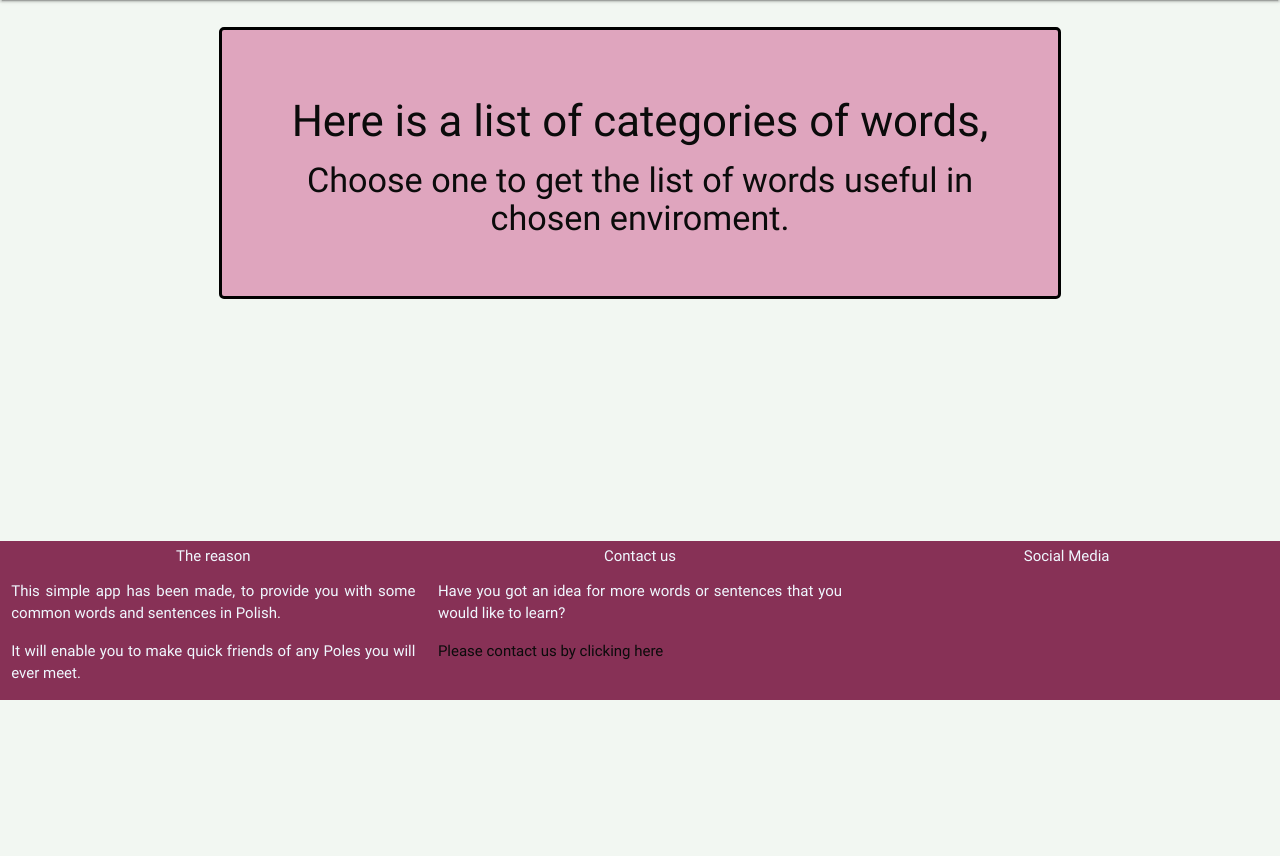
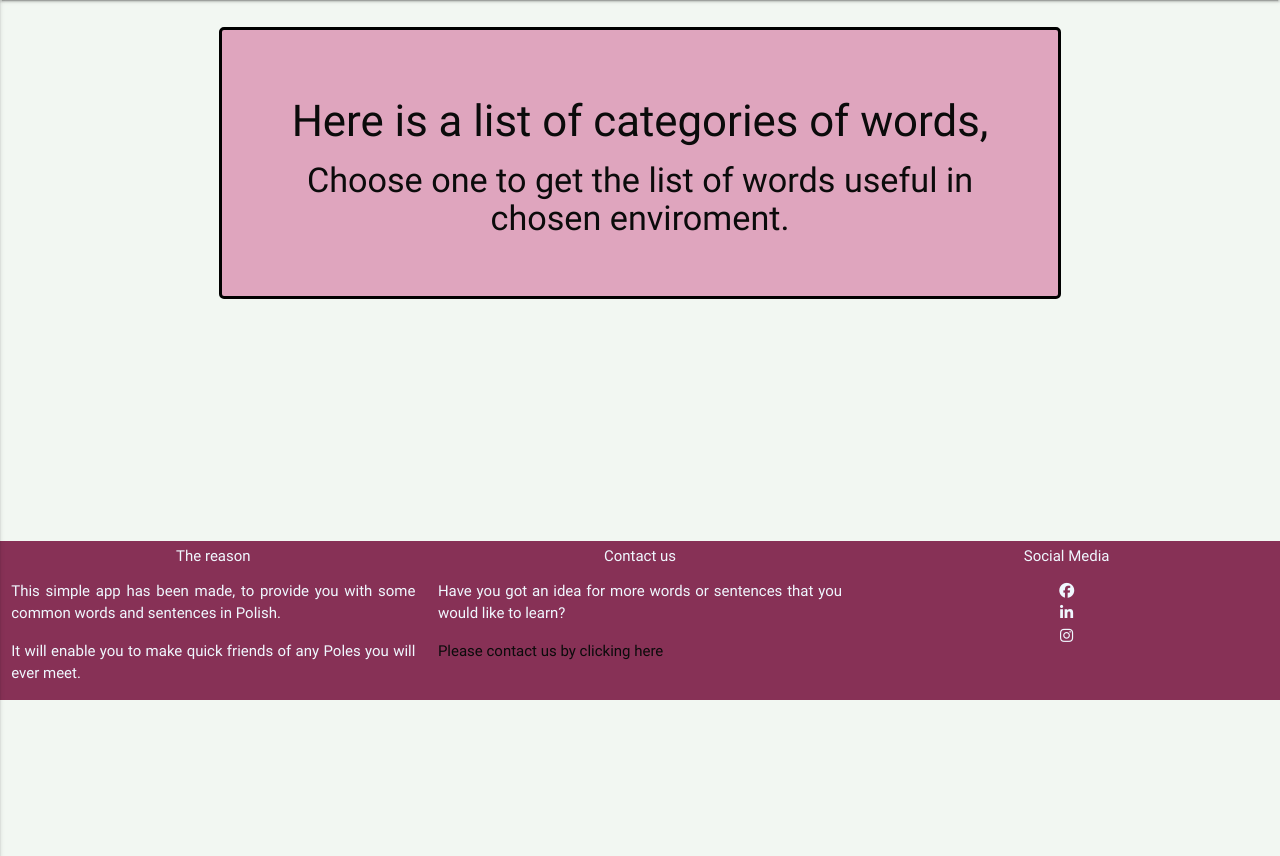
Before and after one commit to MrColorado35/pol_speak, a Flask app: page /user in a window 1280 px wide. Shown: the part 64-920 px from the top of the page. Run offline with Flask 2, Linux system fonts and the light colour scheme; some libraries are stand-ins or nearby versions; some web fonts are replaced.

Commit message:
clean unused comments, add social media links to the footer

```diff
--- a/templates/base_student.html
+++ b/templates/base_student.html
@@ -10,36 +10,21 @@
   src="https://code.jquery.com/jquery-3.5.1.js"
   integrity="sha256-QWo7LDvxbWT2tbbQ97B53yJnYU3WhH/C8ycbRAkjPDc="
   crossorigin="anonymous"></script>
-  <!-- Import CSS from Bootstrap, Font-awesome and Materialize -->
+  <!-- Import Font-awesome and Materialize -->
 <link rel="stylesheet"  href="https://cdnjs.cloudflare.com/ajax/libs/materialize/0.100.2/css/materialize.min.css">
-<!-- <link rel="stylesheet" href="https://cdnjs.cloudflare.com/ajax/libs/twitter-bootstrap/3.3.7/css/bootstrap.min.css"> -->
+<script src="https://kit.fontawesome.com/714c36b7b0.js" crossorigin="anonymous"></script>
+
 
 <!--Import Google Fonts-->
 <link href="https://fonts.googleapis.com/css2?family=Piedra&display=swap" rel="stylesheet">
 <link href="https://fonts.googleapis.com/icon?family=Material+Icons" rel="stylesheet">
+
 <!-- Import embedded CSS -->
 <link rel="stylesheet" href="../static/css/style.css">
 <title>Pol_speak. Learn few useful Polish words</title>
 </head>
 <body>
- <!--   <nav>
-    <div class="nav-wrapper">
-      <a href="#!" class="brand-logo">Logo</a>
-      <a href="#" data-activates="mobile-demo" class="button-collapse"><i class="material-icons">menu</i></a>
-      <ul class="right hide-on-med-and-down">
-        <li><a href="sass.html">Sass</a></li>
-        <li><a href="badges.html">Components</a></li>
-        <li><a href="collapsible.html">Javascript</a></li>
-        <li><a href="mobile.html">Mobile</a></li>
-      </ul>
-      <ul class="side-nav" id="mobile-demo">
-        <li><a href="sass.html">Sass</a></li>
-        <li><a href="badges.html">Components</a></li>
-        <li><a href="collapsible.html">Javascript</a></li>
-        <li><a href="mobile.html">Mobile</a></li>
-      </ul>
-    </div>
-  </nav> -->
+
     <nav class="bg-drk">
         <div class="nav-wrapper">
         <a href="{{url_for('user')}}" class="brand-logo right">Pol_speak</a>
@@ -89,17 +74,31 @@
             </div>
             <div class="col s12 m4">
                 <h6 class="center">Social Media</h6>
+                    <ul class="center">
+                        <li>
+                            <a href="https://www.facebook.com/stan.kaczorkiewicz" target="_blank" class="">
+                            <i class="fab fa-facebook"></i></a>
+                        </li>
+                        <li>
+                            <a href="https://www.linkedin.com/in/stan-kaczorkiewicz-94a146195/" target="_blank">
+                            <i class="fab fa-linkedin-in"></i></a>
+                        </li>
+                        <li>
+                            <a href="https://www.instagram.com/navigare_necesse_est_i_huj/" target="_blank">
+                            <i class="fab fa-instagram"></i></a>
+                        </li>
+                    </ul>
 
             </div>
         </div>
     </footer>
 <!-- Import JavaScript -->
-<!-- <script src="https://cdnjs.cloudflare.com/ajax/libs/jquery/3.5.1/jquery.min.js"></script> -->
 <script src="https://cdnjs.cloudflare.com/ajax/libs/twitter-bootstrap/3.3.7/js/bootstrap.min.js"></script>
 <script src="https://cdnjs.cloudflare.com/ajax/libs/materialize/0.100.2/js/materialize.min.js"></script>
   <script>
     $(document).ready(function() {
     $('select').material_select();
+    $(".button-collapse").sideNav();
   });
   </script>
 </body>
```
